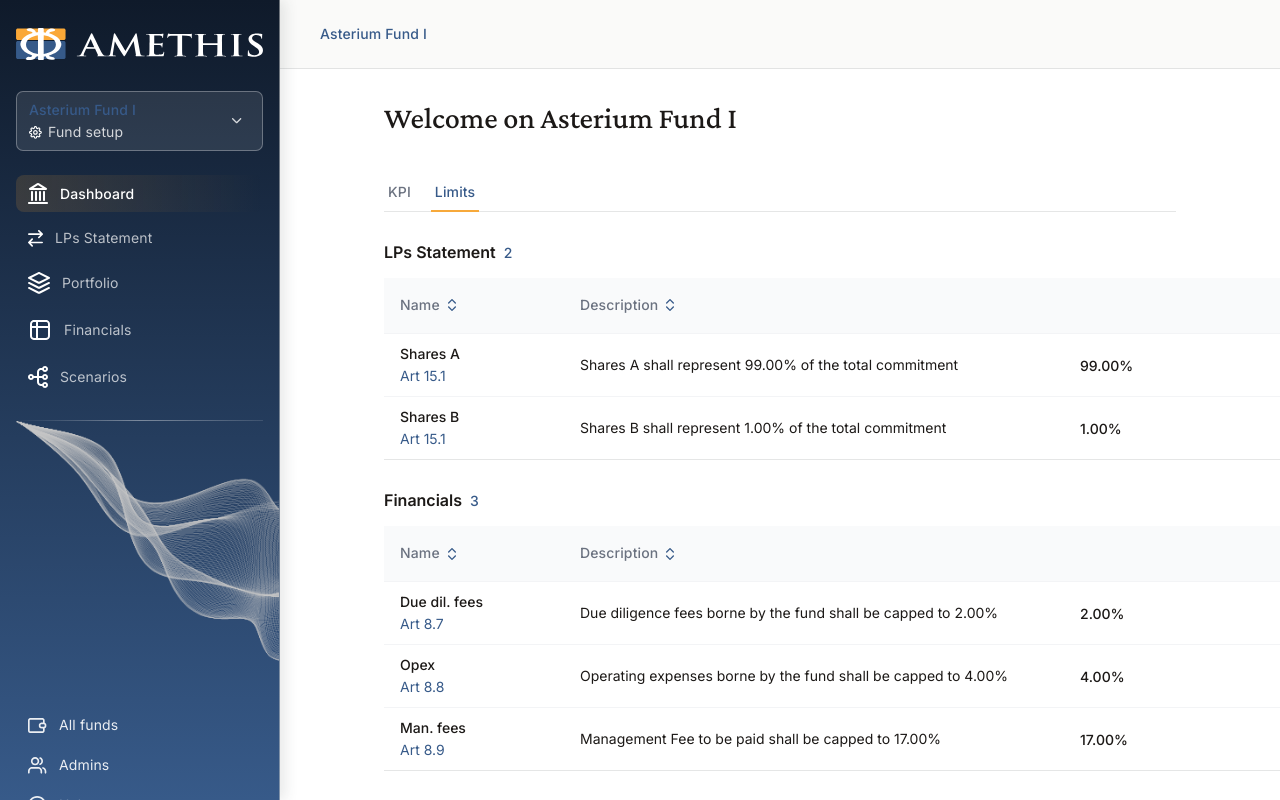
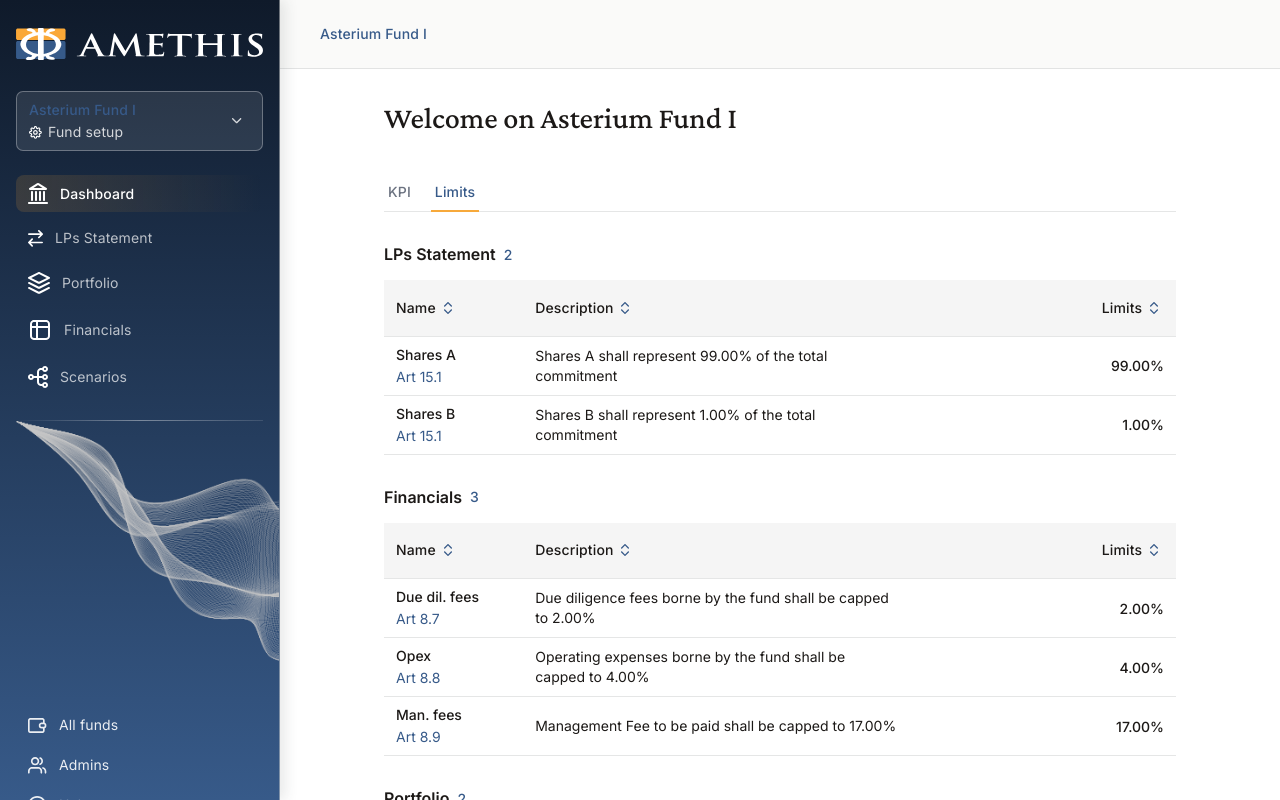
Before and after one commit to Zeyadomarbbi/AmithesDemo, a React app in the folder frontend/: page /funds/1/dashboard/1 in a window 1280 px wide. Built offline with nearby package versions, Linux system fonts and the light colour scheme; the HTML template or start-up script is replaced by a standard one.

Commit message:
Dashboard Limits are finished

```diff
--- a/frontend/src/pages/App/pages/Dashboard/DashboardPage.jsx
+++ b/frontend/src/pages/App/pages/Dashboard/DashboardPage.jsx
@@ -12,7 +12,6 @@ function DashboardPage() {
   const navigate = useNavigate();
 
   // 1. Retrieve funds from AppLayout context
-  // Default to empty array to prevent crashes if context is missing
   const { funds = [] } = useOutletContext() || {};
 
   // 2. Identify Current Fund
@@ -72,7 +71,10 @@ function DashboardPage() {
       />
 
       <div className="dashboard-content-frame">
-        {activeTab === 'KPI' ? <KPIDashboard /> : <LimitsDashboard />}
+        {activeTab === 'KPI' ?
+          <KPIDashboard fundId={fundId} /> :
+          <LimitsDashboard fundId={fundId} /> // PASS fundId HERE
+        }
       </div>
     </div>
   );
--- a/frontend/src/pages/App/pages/Dashboard/components/LimitsDashboard/Financials/Financials.css
+++ b/frontend/src/pages/App/pages/Dashboard/components/LimitsDashboard/Financials/Financials.css
@@ -1,5 +1,5 @@
 /* --- CONTAINER --- */
-.limits-card-financials {
+.fns-limits-card {
   display: flex;
   flex-direction: column;
   width: 100%;
@@ -7,53 +7,55 @@
   box-sizing: border-box;
 }
 
-.limits-card-financials * {
+.fns-limits-card * {
   box-sizing: border-box;
 }
 
 /* Header */
-.limits-header {
+.fns-limits-header {
   display: flex;
   align-items: center;
   gap: 8px;
-  margin-bottom: 16px;
+  padding-bottom: 16px;
 }
-.header-title {
+.fns-header-title {
   font-family: 'Inter', sans-serif;
   font-weight: 600;
   font-size: 16px;
   color: #1C1917;
   margin: 0;
 }
-.header-count {
+.fns-header-count {
   font-family: 'Inter', sans-serif;
   font-weight: 500;
   font-size: 14px;
   color: #375A89;
 }
 
-/* --- TABLE CONTAINER --- */
-.limits-table-container {
+/* --- TABLE CONTAINER (Responsive wrapper) --- */
+.fns-limits-table-container {
   width: 100%;
   border: none;
   background: transparent;
+  /* Enable horizontal scrolling on small screens */
+  overflow-x: auto;
 }
 
 /* --- TABLE STRUCTURE --- */
-.limits-table {
+.fns-limits-table {
   width: 100%;
   border-collapse: collapse;
   table-layout: fixed;
 }
 
 /* --- TABLE HEAD --- */
-.limits-table thead tr {
+.fns-limits-table thead tr {
   height: 56px;
   background-color: rgba(204, 205, 206, 0.2);
   border-bottom: 1px solid rgba(204, 205, 206, 0.5);
 }
 
-.limits-table th {
+.fns-limits-table th {
   text-align: left;
   vertical-align: middle;
   padding: 8px 12px;
@@ -68,7 +70,7 @@
   text-overflow: ellipsis;
 }
 
-.limits-table th .icon {
+.fns-limits-table th .fns-icon {
   display: inline-flex;
   vertical-align: middle;
   margin-left: 4px;
@@ -78,13 +80,13 @@
 }
 
 /* --- TABLE BODY --- */
-.limits-table tbody tr {
+.fns-limits-table tbody tr {
   height: 58px;
   background-color: #FFFFFF;
   border-bottom: 1px solid rgba(204, 205, 206, 0.5);
 }
 
-.limits-table td {
+.fns-limits-table td {
   padding: 8px 12px;
   vertical-align: middle;
   font-family: 'Inter', sans-serif;
@@ -93,15 +95,15 @@
   word-wrap: break-word;
 }
 
-/* --- COLUMN WIDTHS --- */
-.td-name, .th-name { width: 17.58%; }
-.name-primary { font-weight: 500; color: #1C1917; line-height: 20px; margin-bottom: 2px; }
-.name-secondary { font-weight: 400; font-size: 14px; color: #375A89; line-height: 20px; }
+/* --- COLUMN WIDTHS (Desktop Default) --- */
+.fns-td-name, .fns-th-name { width: 17.58%; }
+.fns-name-primary { font-weight: 500; color: #1C1917; line-height: 20px; margin-bottom: 2px; }
+.fns-name-secondary { font-weight: 400; font-size: 14px; color: #375A89; line-height: 20px; }
 
-.td-desc, .th-desc { width: 48.83%; }
-.td-desc { font-weight: 400; color: #1C1917; line-height: 20px; }
+.fns-td-desc, .fns-th-desc { width: 48.83%; }
+.fns-td-desc { font-weight: 400; color: #1C1917; line-height: 20px; }
 
-.td-limit, .th-limit { width: 33.59%; text-align: right; }
-.td-limit { padding-right: 12px; font-weight: 500; color: #1C1917; }
-.th-limit { text-align: right !important; }
-.th-limit .icon { margin-left: 2px; }
+.fns-td-limit, .fns-th-limit { width: 33.59%; text-align: right; }
+.fns-td-limit { padding-right: 12px; font-weight: 500; color: #1C1917; }
+.fns-th-limit { text-align: right !important; }
+.fns-th-limit .fns-icon { margin-left: 2px; }
--- a/frontend/src/pages/App/pages/Dashboard/components/LimitsDashboard/Financials/Financials.jsx
+++ b/frontend/src/pages/App/pages/Dashboard/components/LimitsDashboard/Financials/Financials.jsx
@@ -2,38 +2,35 @@ import React from 'react';
 import './Financials.css';
 import { SortIcon } from '.././Icons'; // Adjust path if needed
 
-function Financials() {
-  const data = [
-    { name: 'Due dil. fees', subText: 'Art 8.7', description: 'Due diligence fees borne by the fund shall be capped to 2.00%', limit: '2.00%' },
-    { name: 'Opex', subText: 'Art 8.8', description: 'Operating expenses borne by the fund shall be capped to 4.00%', limit: '4.00%' },
-    { name: 'Man. fees', subText: 'Art 8.9', description: 'Management Fee to be paid shall be capped to 17.00%', limit: '17.00%' },
-  ];
+function Financials({ data }) { // Accept data as prop
+  // data is now received from LimitsDashboard
+  const count = data ? data.length : 0;
 
   return (
-    <div className="limits-card-financials">
-      <div className="limits-header">
-        <h2 className="header-title">Financials</h2>
-        <span className="header-count">{data.length}</span>
+    <div className="fns-limits-card">
+      <div className="fns-limits-header">
+        <h2 className="fns-header-title">Financials</h2>
+        <span className="fns-header-count">{count}</span>
       </div>
 
-      <div className="limits-table-container">
-        <table className="limits-table">
+      <div className="fns-limits-table-container">
+        <table className="fns-limits-table">
           <thead>
             <tr>
-              <th className="th-name">Name <span className="icon"><SortIcon /></span></th>
-              <th className="th-desc">Description <span className="icon"><SortIcon /></span></th>
-              <th className="th-limit">Limits <span className="icon"><SortIcon /></span></th>
+              <th className="fns-th-name">Name <span className="fns-icon"><SortIcon /></span></th>
+              <th className="fns-th-desc">Description <span className="fns-icon"><SortIcon /></span></th>
+              <th className="fns-th-limit">Limits <span className="fns-icon"><SortIcon /></span></th>
             </tr>
           </thead>
           <tbody>
             {data.map((row, index) => (
               <tr key={index}>
-                <td className="td-name">
-                  <div className="name-primary">{row.name}</div>
-                  <div className="name-secondary">{row.subText}</div>
+                <td className="fns-td-name">
+                  <div className="fns-name-primary">{row.name}</div>
+                  <div className="fns-name-secondary">{row.subText}</div>
                 </td>
-                <td className="td-desc">{row.description}</td>
-                <td className="td-limit">{row.limit}</td>
+                <td className="fns-td-desc">{row.description}</td>
+                <td className="fns-td-limit">{row.limit}</td>
               </tr>
             ))}
           </tbody>
--- a/frontend/src/pages/App/pages/Dashboard/components/LimitsDashboard/LPsStatement/LPsStatement.css
+++ b/frontend/src/pages/App/pages/Dashboard/components/LimitsDashboard/LPsStatement/LPsStatement.css
@@ -1,5 +1,5 @@
 /* --- CONTAINER --- */
-.limits-card-lps {
+.lps-limits-card {
   display: flex;
   flex-direction: column;
   width: 100%;
@@ -7,53 +7,56 @@
   box-sizing: border-box;
 }
 
-.limits-card-lps * {
+.lps-limits-card * {
   box-sizing: border-box;
 }
 
 /* Header */
-.limits-header {
+.lps-limits-header {
   display: flex;
   align-items: center;
   gap: 8px;
-  margin-bottom: 16px;
+  padding-bottom: 16px;
 }
-.header-title {
+.lps-header-title {
   font-family: 'Inter', sans-serif;
   font-weight: 600;
   font-size: 16px;
   color: #1C1917;
   margin: 0;
 }
-.header-count {
+.lps-header-count {
   font-family: 'Inter', sans-serif;
   font-weight: 500;
   font-size: 14px;
   color: #375A89;
 }
 
-/* --- TABLE CONTAINER --- */
-.limits-table-container {
+/* --- TABLE CONTAINER (Responsive wrapper) --- */
+.lps-limits-table-container {
   width: 100%;
   border: none;
   background: transparent;
+  /* Enable horizontal scrolling on small screens */
+  overflow-x: auto;
 }
 
 /* --- TABLE STRUCTURE --- */
-.limits-table {
+.lps-limits-table {
   width: 100%;
   border-collapse: collapse;
+  /* Default: Use fixed layout for predictable desktop widths */
   table-layout: fixed;
 }
 
 /* --- TABLE HEAD --- */
-.limits-table thead tr {
+.lps-limits-table thead tr {
   height: 56px;
   background-color: rgba(204, 205, 206, 0.2);
   border-bottom: 1px solid rgba(204, 205, 206, 0.5);
 }
 
-.limits-table th {
+.lps-limits-table th {
   text-align: left;
   vertical-align: middle;
   padding: 8px 12px;
@@ -68,7 +71,7 @@
   text-overflow: ellipsis;
 }
 
-.limits-table th .icon {
+.lps-limits-table th .lps-icon {
   display: inline-flex;
   vertical-align: middle;
   margin-left: 4px;
@@ -78,13 +81,13 @@
 }
 
 /* --- TABLE BODY --- */
-.limits-table tbody tr {
+.lps-limits-table tbody tr {
   height: 58px;
   background-color: #FFFFFF;
   border-bottom: 1px solid rgba(204, 205, 206, 0.5);
 }
 
-.limits-table td {
+.lps-limits-table td {
   padding: 8px 12px;
   vertical-align: middle;
   font-family: 'Inter', sans-serif;
@@ -93,15 +96,15 @@
   word-wrap: break-word;
 }
 
-/* --- COLUMN WIDTHS --- */
-.td-name, .th-name { width: 17.58%; }
-.name-primary { font-weight: 500; color: #1C1917; line-height: 20px; margin-bottom: 2px; }
-.name-secondary { font-weight: 400; font-size: 14px; color: #375A89; line-height: 20px; }
+/* --- COLUMN WIDTHS (Desktop Default) --- */
+.lps-td-name, .lps-th-name { width: 17.58%; }
+.lps-name-primary { font-weight: 500; color: #1C1917; line-height: 20px; margin-bottom: 2px; }
+.lps-name-secondary { font-weight: 400; font-size: 14px; color: #375A89; line-height: 20px; }
 
-.td-desc, .th-desc { width: 48.83%; }
-.td-desc { font-weight: 400; color: #1C1917; line-height: 20px; }
+.lps-td-desc, .lps-th-desc { width: 48.83%; }
+.lps-td-desc { font-weight: 400; color: #1C1917; line-height: 20px; }
 
-.td-limit, .th-limit { width: 33.59%; text-align: right; }
-.td-limit { padding-right: 12px; font-weight: 500; color: #1C1917; }
-.th-limit { text-align: right !important; }
-.th-limit .icon { margin-left: 2px; }
+.lps-td-limit, .lps-th-limit { width: 33.59%; text-align: right; }
+.lps-td-limit { padding-right: 12px; font-weight: 500; color: #1C1917; }
+.lps-th-limit { text-align: right !important; }
+.lps-th-limit .lps-icon { margin-left: 2px; }
--- a/frontend/src/pages/App/pages/Dashboard/components/LimitsDashboard/LPsStatement/LPsStatement.jsx
+++ b/frontend/src/pages/App/pages/Dashboard/components/LimitsDashboard/LPsStatement/LPsStatement.jsx
@@ -2,41 +2,38 @@ import React from 'react';
 import './LPsStatement.css';
 import { SortIcon } from '.././Icons'; // Adjust path if needed
 
-function LPsStatement() {
-  // Specific Data
-  const data = [
-    { name: 'Shares A', subText: 'Art 15.1', description: 'Shares A shall represent 99.00% of the total commitment', limit: '99.00%' },
-    { name: 'Shares B', subText: 'Art 15.1', description: 'Shares B shall represent 1.00% of the total commitment', limit: '1.00%' },
-  ];
+function LPsStatement({ data }) { // Accept data as prop
+  // data is now received from LimitsDashboard
+  const count = data ? data.length : 0;
 
   return (
-    <div className="limits-card-lps">
+    <div className="lps-limits-card">
 
       {/* 1. Header */}
-      <div className="limits-header">
-        <h2 className="header-title">LPs Statement</h2>
-        <span className="header-count">{data.length}</span>
+      <div className="lps-limits-header">
+        <h2 className="lps-header-title">LPs Statement</h2>
+        <span className="lps-header-count">{count}</span>
       </div>
 
       {/* 2. Table */}
-      <div className="limits-table-container">
-        <table className="limits-table">
+      <div className="lps-limits-table-container">
+        <table className="lps-limits-table">
           <thead>
             <tr>
-              <th className="th-name">Name <span className="icon"><SortIcon /></span></th>
-              <th className="th-desc">Description <span className="icon"><SortIcon /></span></th>
-              <th className="th-limit">Limits <span className="icon"><SortIcon /></span></th>
+              <th className="lps-th-name">Name <span className="lps-icon"><SortIcon /></span></th>
+              <th className="lps-th-desc">Description <span className="lps-icon"><SortIcon /></span></th>
+              <th className="lps-th-limit">Limits <span className="lps-icon"><SortIcon /></span></th>
             </tr>
           </thead>
           <tbody>
             {data.map((row, index) => (
               <tr key={index}>
-                <td className="td-name">
-                  <div className="name-primary">{row.name}</div>
-                  <div className="name-secondary">{row.subText}</div>
+                <td className="lps-td-name">
+                  <div className="lps-name-primary">{row.name}</div>
+                  <div className="lps-name-secondary">{row.subText}</div>
                 </td>
-                <td className="td-desc">{row.description}</td>
-                <td className="td-limit">{row.limit}</td>
+                <td className="lps-td-desc">{row.description}</td>
+                <td className="lps-td-limit">{row.limit}</td>
               </tr>
             ))}
           </tbody>
--- a/frontend/src/pages/App/pages/Dashboard/components/LimitsDashboard/LimitsDashboard.css
+++ b/frontend/src/pages/App/pages/Dashboard/components/LimitsDashboard/LimitsDashboard.css
@@ -3,9 +3,7 @@
   flex-direction: column;
 
   /* EXACT WIDTH ENFORCEMENT */
-  width: 1024px;
-  min-width: 1024px;
-
+  width: 100%;
   padding-top: 8px;
   gap: 32px;
 }
--- a/frontend/src/pages/App/pages/Dashboard/components/LimitsDashboard/LimitsDashboard.jsx
+++ b/frontend/src/pages/App/pages/Dashboard/components/LimitsDashboard/LimitsDashboard.jsx
@@ -6,12 +6,59 @@ import LPsStatement from './LPsStatement/LPsStatement';
 import Financials from './Financials/Financials';
 import Portfolio from './Portfolio/Portfolio';
 
-function LimitsDashboard() {
+// --- CENTRAL MOCK DATA SOURCE ---
+// Structure is now keyed by fundId, containing the category limits for that fund.
+const ALL_MOCK_LIMITS_DATA = {
+  '1': { // Assuming fundId '1'
+    LPsStatement: [
+      { name: 'Shares A', subText: 'Art 15.1', description: 'Shares A shall represent 99.00% of the total commitment', limit: '99.00%' },
+      { name: 'Shares B', subText: 'Art 15.1', description: 'Shares B shall represent 1.00% of the total commitment', limit: '1.00%' },
+    ],
+    Financials: [
+      { name: 'Due dil. fees', subText: 'Art 8.7', description: 'Due diligence fees borne by the fund shall be capped to 2.00%', limit: '2.00%' },
+      { name: 'Opex', subText: 'Art 8.8', description: 'Operating expenses borne by the fund shall be capped to 4.00%', limit: '4.00%' },
+      { name: 'Man. fees', subText: 'Art 8.9', description: 'Management Fee to be paid shall be capped to 17.00%', limit: '17.00%' },
+    ],
+    Portfolio: [
+      { name: 'Singlet ticket', subText: 'Art 12.7', description: 'No single investment shall represent more than 15.00%', limit: '15.00%' },
+      { name: 'Countries', subText: 'Art 12.8', description: 'No more than 60.00% shall be invested in Spain', limit: '60.00%' },
+    ],
+  },
+  '2': { // Data for a different fund, fundId '2'
+    LPsStatement: [
+      { name: 'Class X', subText: 'Art 15.1', description: 'Class X shall represent 95.00% of the total commitment', limit: '95.00%' },
+      { name: 'Class Y', subText: 'Art 15.1', description: 'Class Y shall represent 5.00% of the total commitment', limit: '5.00%' },
+    ],
+    Financials: [
+      { name: 'Due dil. fees', subText: 'Art 8.7', description: 'Due diligence fees capped to 1.50%', limit: '1.50%' },
+      { name: 'Opex', subText: 'Art 8.8', description: 'Operating expenses capped to 3.00%', limit: '3.00%' },
+    ],
+    Portfolio: [
+      { name: 'Singlet ticket', subText: 'Art 12.7', description: 'No single investment shall represent more than 20.00%', limit: '20.00%' },
+      { name: 'Sector Cap', subText: 'Art 12.9', description: 'No more than 40.00% shall be invested in Tech sector', limit: '40.00%' },
+    ],
+  },
+  // Add more fund IDs as needed...
+};
+// --- END MOCK DATA ---
+
+
+function LimitsDashboard({ fundId }) {
+  // Get the data for the current fund_id. Use fund_1 data as a default if fundId is missing or invalid.
+  const currentFundId = fundId?.toString() || '1';
+  const fundData = ALL_MOCK_LIMITS_DATA[currentFundId] || {};
+
+  const {
+    LPsStatement: lpsData = [],
+    Financials: financialsData = [],
+    Portfolio: portfolioData = []
+  } = fundData;
+
   return (
     <div className="limits-dashboard-frame">
-      <LPsStatement />
-      <Financials />
-      <Portfolio />
+      <LPsStatement data={lpsData} />
+      <Financials data={financialsData} />
+      <Portfolio data={portfolioData} />
     </div>
   );
 }
--- a/frontend/src/pages/App/pages/Dashboard/components/LimitsDashboard/Portfolio/Portfolio.css
+++ b/frontend/src/pages/App/pages/Dashboard/components/LimitsDashboard/Portfolio/Portfolio.css
@@ -1,5 +1,5 @@
 /* --- CONTAINER --- */
-.limits-card-portfolio {
+.pf-limits-card {
   display: flex;
   flex-direction: column;
   width: 100%;
@@ -7,53 +7,55 @@
   box-sizing: border-box;
 }
 
-.limits-card-portfolio * {
+.pf-limits-card * {
   box-sizing: border-box;
 }
 
 /* Header */
-.limits-header {
+.pf-limits-header {
   display: flex;
   align-items: center;
   gap: 8px;
-  margin-bottom: 16px;
+  padding-bottom: 16px;
 }
-.header-title {
+.pf-header-title {
   font-family: 'Inter', sans-serif;
   font-weight: 600;
   font-size: 16px;
   color: #1C1917;
   margin: 0;
 }
-.header-count {
+.pf-header-count {
   font-family: 'Inter', sans-serif;
   font-weight: 500;
   font-size: 14px;
   color: #375A89;
 }
 
-/* --- TABLE CONTAINER --- */
-.limits-table-container {
+/* --- TABLE CONTAINER (Responsive wrapper) --- */
+.pf-limits-table-container {
   width: 100%;
   border: none;
   background: transparent;
+  /* Enable horizontal scrolling on small screens */
+  overflow-x: auto;
 }
 
 /* --- TABLE STRUCTURE --- */
-.limits-table {
+.pf-limits-table {
   width: 100%;
   border-collapse: collapse;
   table-layout: fixed;
 }
 
 /* --- TABLE HEAD --- */
-.limits-table thead tr {
+.pf-limits-table thead tr {
   height: 56px;
   background-color: rgba(204, 205, 206, 0.2);
   border-bottom: 1px solid rgba(204, 205, 206, 0.5);
 }
 
-.limits-table th {
+.pf-limits-table th {
   text-align: left;
   vertical-align: middle;
   padding: 8px 12px;
@@ -68,7 +70,7 @@
   text-overflow: ellipsis;
 }
 
-.limits-table th .icon {
+.pf-limits-table th .pf-icon {
   display: inline-flex;
   vertical-align: middle;
   margin-left: 4px;
@@ -78,13 +80,13 @@
 }
 
 /* --- TABLE BODY --- */
-.limits-table tbody tr {
+.pf-limits-table tbody tr {
   height: 58px;
   background-color: #FFFFFF;
   border-bottom: 1px solid rgba(204, 205, 206, 0.5);
 }
 
-.limits-table td {
+.pf-limits-table td {
   padding: 8px 12px;
   vertical-align: middle;
   font-family: 'Inter', sans-serif;
@@ -93,15 +95,15 @@
   word-wrap: break-word;
 }
 
-/* --- COLUMN WIDTHS --- */
-.td-name, .th-name { width: 17.58%; }
-.name-primary { font-weight: 500; color: #1C1917; line-height: 20px; margin-bottom: 2px; }
-.name-secondary { font-weight: 400; font-size: 14px; color: #375A89; line-height: 20px; }
+/* --- COLUMN WIDTHS (Desktop Default) --- */
+.pf-td-name, .pf-th-name { width: 17.58%; }
+.pf-name-primary { font-weight: 500; color: #1C1917; line-height: 20px; margin-bottom: 2px; }
+.pf-name-secondary { font-weight: 400; font-size: 14px; color: #375A89; line-height: 20px; }
 
-.td-desc, .th-desc { width: 48.83%; }
-.td-desc { font-weight: 400; color: #1C1917; line-height: 20px; }
+.pf-td-desc, .pf-th-desc { width: 48.83%; }
+.pf-td-desc { font-weight: 400; color: #1C1917; line-height: 20px; }
 
-.td-limit, .th-limit { width: 33.59%; text-align: right; }
-.td-limit { padding-right: 12px; font-weight: 500; color: #1C1917; }
-.th-limit { text-align: right !important; }
-.th-limit .icon { margin-left: 2px; }
+.pf-td-limit, .pf-th-limit { width: 33.59%; text-align: right; }
+.pf-td-limit { padding-right: 12px; font-weight: 500; color: #1C1917; }
+.pf-th-limit { text-align: right !important; }
+.pf-th-limit .pf-icon { margin-left: 2px; }
--- a/frontend/src/pages/App/pages/Dashboard/components/LimitsDashboard/Portfolio/Portfolio.jsx
+++ b/frontend/src/pages/App/pages/Dashboard/components/LimitsDashboard/Portfolio/Portfolio.jsx
@@ -2,37 +2,35 @@ import React from 'react';
 import './Portfolio.css';
 import { SortIcon } from '.././Icons';
 
-function Portfolio() {
-  const data = [
-    { name: 'Singlet ticket', subText: 'Art 12.7', description: 'No single investment shall represent more than 15.00%', limit: '15.00%' },
-    { name: 'Countries', subText: 'Art 12.8', description: 'No more than 60.00% shall be invested in Spain', limit: '60.00%' },
-  ];
+function Portfolio({ data }) { // Accept data as prop
+  // data is now received from LimitsDashboard
+  const count = data ? data.length : 0;
 
   return (
-    <div className="limits-card-portfolio">
-      <div className="limits-header">
-        <h2 className="header-title">Portfolio</h2>
-        <span className="header-count">{data.length}</span>
+    <div className="pf-limits-card">
+      <div className="pf-limits-header">
+        <h2 className="pf-header-title">Portfolio</h2>
+        <span className="pf-header-count">{count}</span>
       </div>
 
-      <div className="limits-table-container">
-        <table className="limits-table">
+      <div className="pf-limits-table-container">
+        <table className="pf-limits-table">
           <thead>
             <tr>
-              <th className="th-name">Name <span className="icon"><SortIcon /></span></th>
-              <th className="th-desc">Description <span className="icon"><SortIcon /></span></th>
-              <th className="th-limit">Limits <span className="icon"><SortIcon /></span></th>
+              <th className="pf-th-name">Name <span className="pf-icon"><SortIcon /></span></th>
+              <th className="pf-th-desc">Description <span className="pf-icon"><SortIcon /></span></th>
+              <th className="pf-th-limit">Limits <span className="pf-icon"><SortIcon /></span></th>
             </tr>
           </thead>
           <tbody>
             {data.map((row, index) => (
               <tr key={index}>
-                <td className="td-name">
-                  <div className="name-primary">{row.name}</div>
-                  <div className="name-secondary">{row.subText}</div>
+                <td className="pf-td-name">
+                  <div className="pf-name-primary">{row.name}</div>
+                  <div className="pf-name-secondary">{row.subText}</div>
                 </td>
-                <td className="td-desc">{row.description}</td>
-                <td className="td-limit">{row.limit}</td>
+                <td className="pf-td-desc">{row.description}</td>
+                <td className="pf-td-limit">{row.limit}</td>
               </tr>
             ))}
           </tbody>
```
Also changed, not shown: frontend/src/pages/App/pages/Dashboard/components/KPIDashboard/FundCard/FundCard.jsx (+21 -12 lines), frontend/src/pages/App/pages/Dashboard/components/KPIDashboard/KPIDashboard.jsx (+58 -5 lines). Lines whose indentation alone changed are shown as unchanged.
